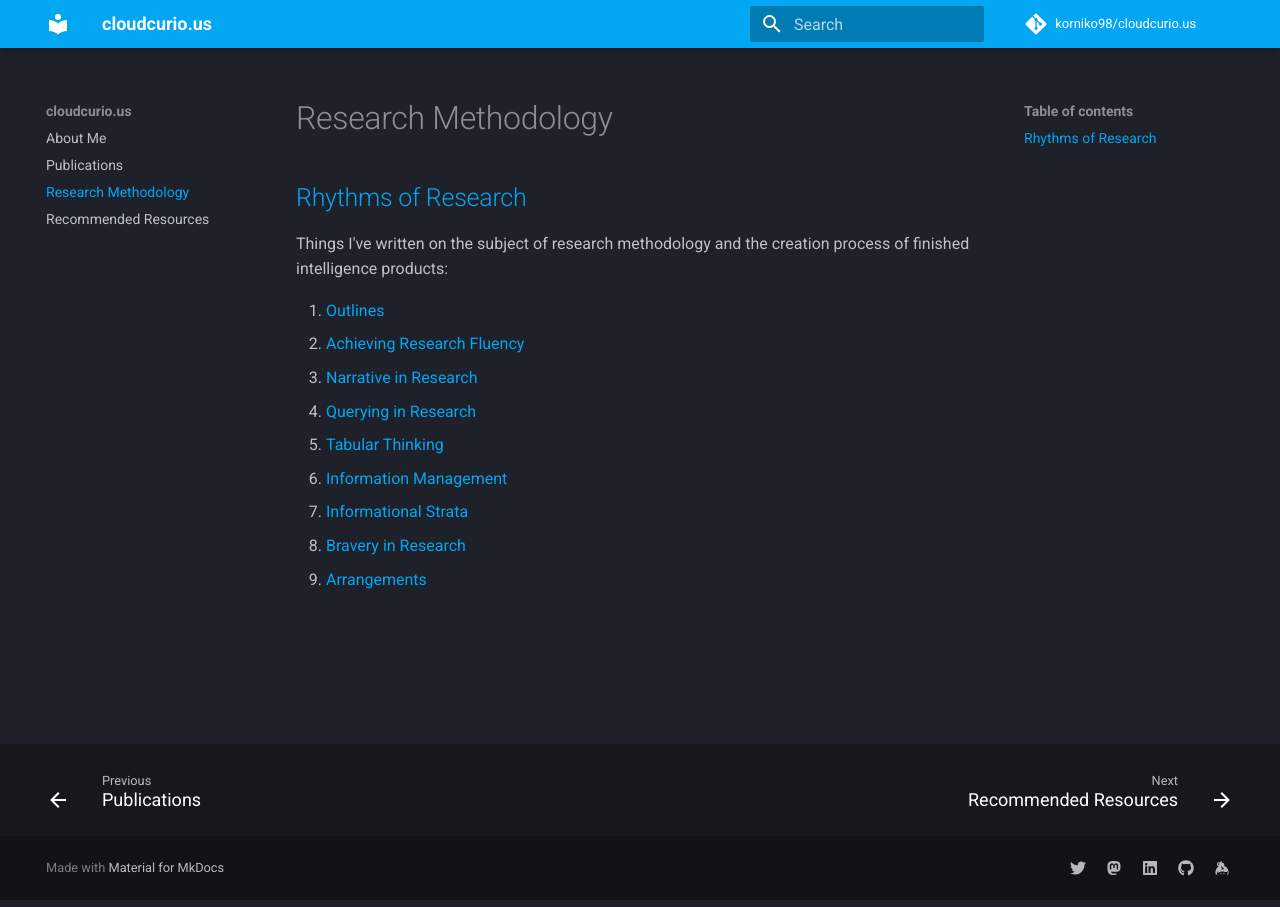
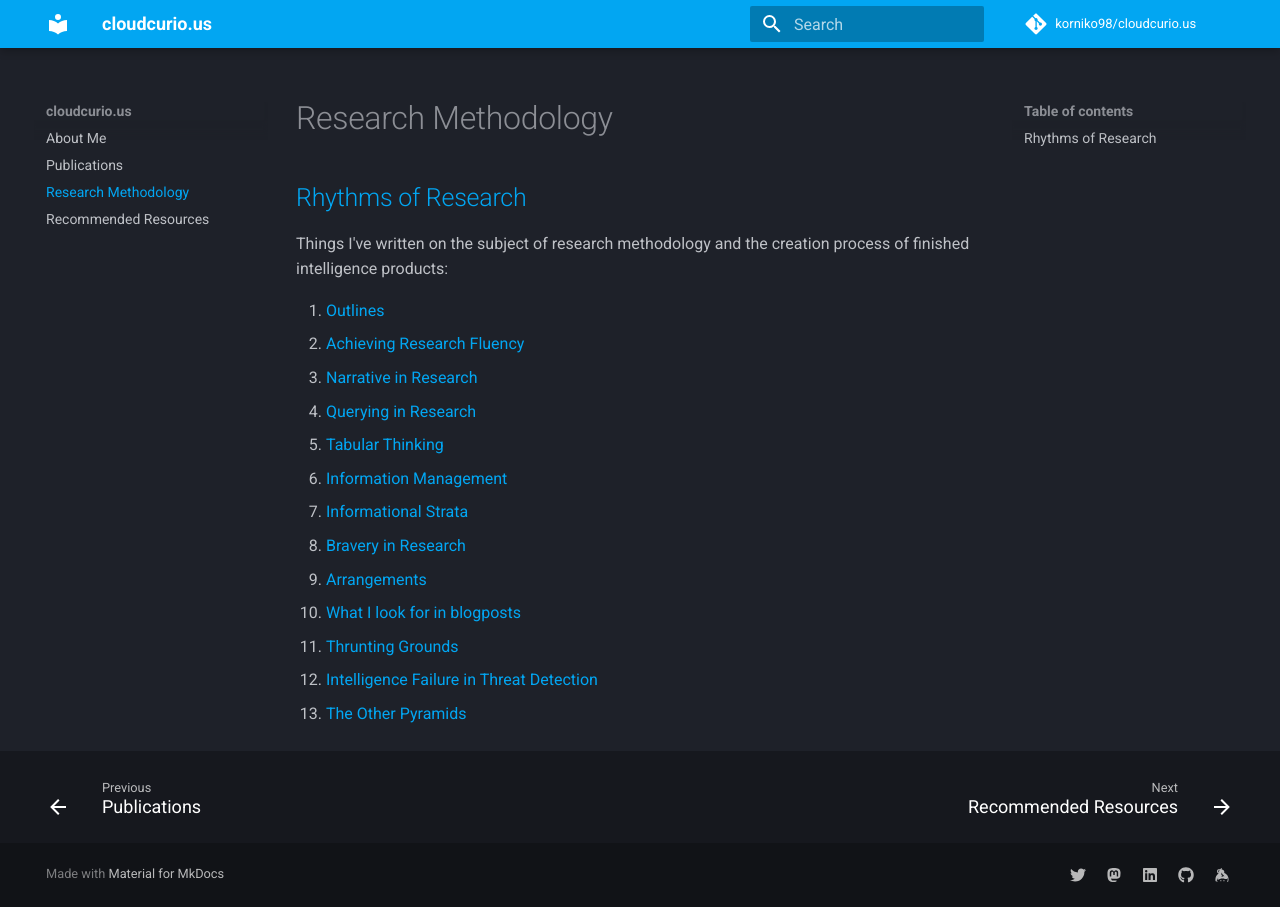
Before and after one commit to korniko98/cloudcurio.us, an MkDocs documentation site: the page built from docs/research.md, in a window 1280 px wide. Built offline with MkDocs 1.6.1 and Material for MkDocs 9.7.7, drawn with Linux system fonts in a browser that asks for light colours; comment, search, counter and statistics services are not loaded.

Commit message:
Update research.md

```diff
--- a/docs/research.md
+++ b/docs/research.md
@@ -11,3 +11,7 @@
 7. [Informational Strata](https://amitaico.substack.com/p/informational-strata)
 8. [Bravery in Research](https://amitaico.substack.com/p/bravery-in-research)
 9. [Arrangements](https://amitaico.substack.com/p/arrangements)
+10. [What I look for in blogposts](https://amitaico.substack.com/p/what-i-look-for-in-blogposts)
+11. [Thrunting Grounds](https://amitaico.substack.com/p/thrunting-grounds)
+12. [Intelligence Failure in Threat Detection](https://amitaico.substack.com/p/intelligence-failure-in-threat-detection)
+13. [The Other Pyramids](https://amitaico.substack.com/p/the-other-pyramids)
```
